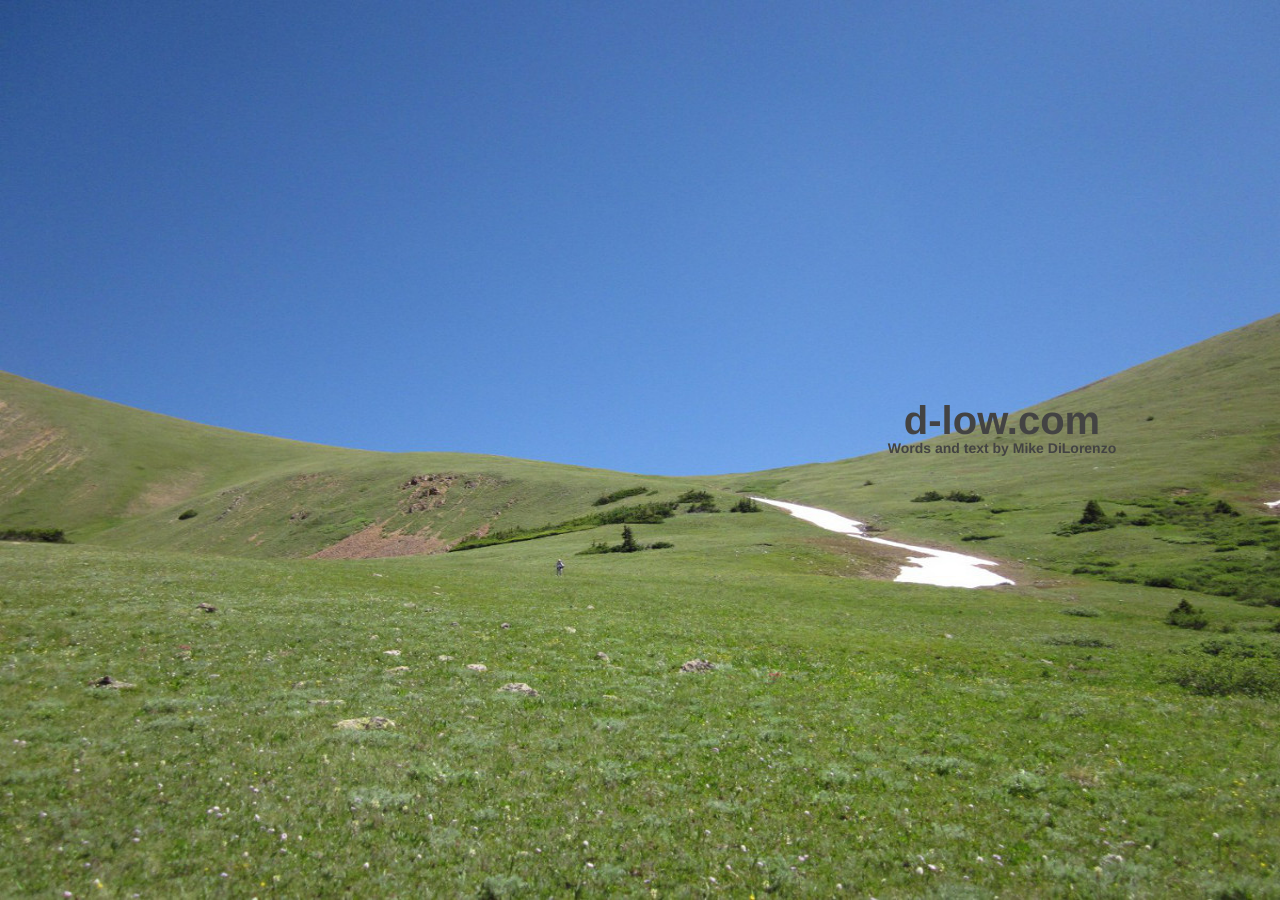
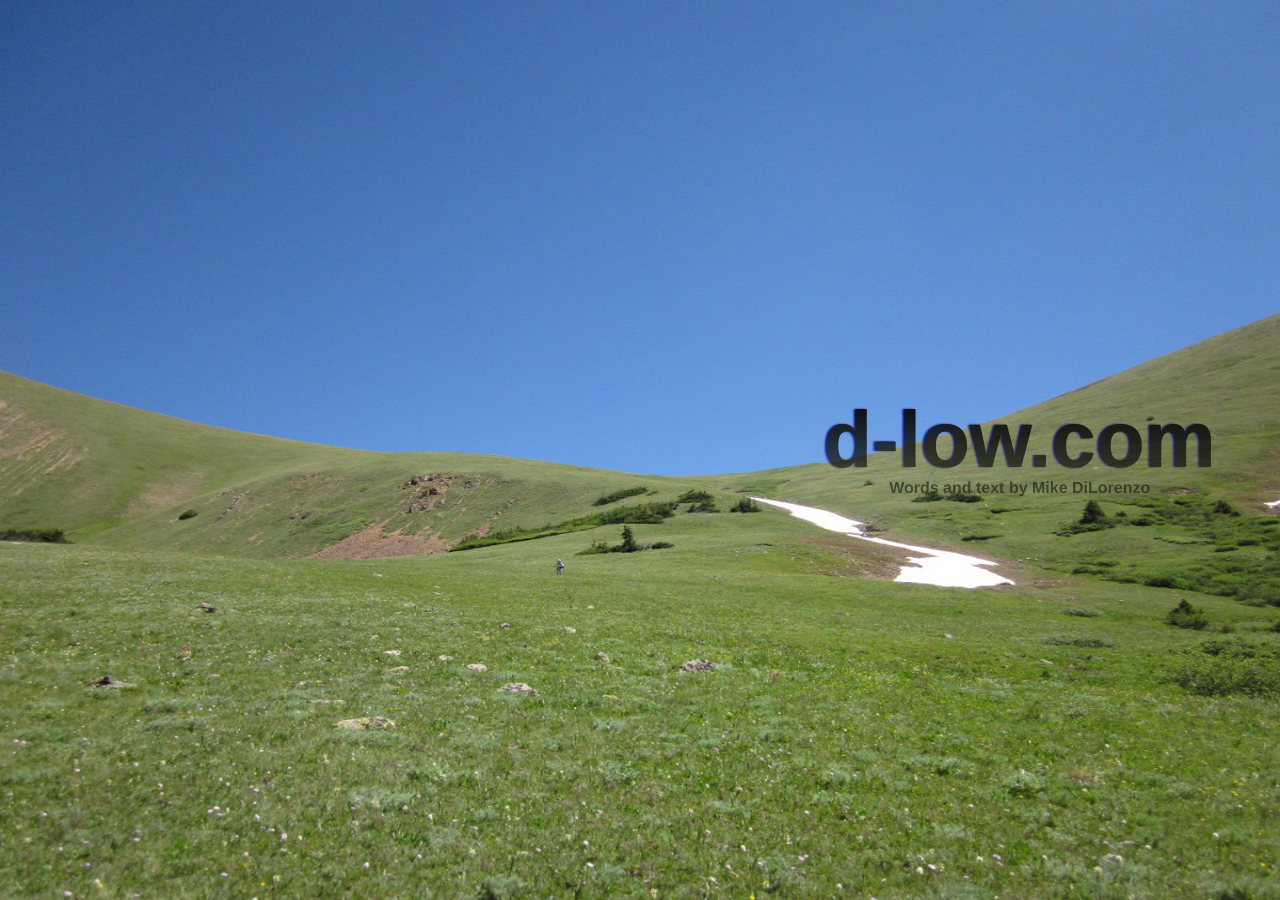
Before and after one commit to d-low/home-page-protos, a plain HTML site: page index.html in a window 1280 px wide. Shown: the top 900 px of the page. Drawn offline with nearby package versions, Linux system fonts and the light colour scheme; a web font is replaced by a local one.

Commit message:
1) Added new logo to intro container using custom font and overlay to create gradient on text. 2) Change the color of the new logo image as it is scrolled out of view.

```diff
--- a/scripts/home.js
+++ b/scripts/home.js
@@ -1,4 +1,10 @@
+/**
+ * @description This class provides the client side behavior/effects for the home
+ * page of www.d-low.com.
+ */
+
 var Home_Class = function() {
+	this.$introContainer = null;
 	this.$introHeader = null;
 	this.$navContainer = null;
 	this.$navImages = null;
@@ -11,6 +17,7 @@ Home_Class.prototype.init = function() {
 	//
 
 	this.$introContainer = $("#intro-container");
+	this.$introHeader = $("#intro-header");
 	this.$navContainer = $("#nav-container");
 	this.$navImages = this.$navContainer.find(".nav-image");
 
@@ -18,9 +25,7 @@ Home_Class.prototype.init = function() {
 	// Apply behavior
 	//
 
-	var that = this;
-
-	$(window).scroll(function(e) { that.window_scroll(e); });
+	$(window).scroll($.proxy(this.window_scroll, this));
 
 	//
 	// Add a custom jQuery wait() method for more expressive setTimeout() code.
@@ -44,16 +49,46 @@ Home_Class.prototype.window_scroll = function(e) {
 };
 
 /**
- * @description Upon scrolling keep the background position of the intro-container the
- * same so that the intro-container content scrolls away but the image stays the same.
+ * @description Upon scrolling update the background position of the intro-container so
+ * that its contents scroll away faster than the background image.
  */
 
 Home_Class.prototype.introContainer_scroll = function(e) {
 
-	var yPos = -($(window).scrollTop() / 10);
+	var windowHeight = $(window).height();
+	var scrollTop = $(window).scrollTop();
+	var introContainerHeight = this.$introContainer.height();
+
+	//
+	// Just return if we've scrolled past the intro container
+	//
+
+	if (scrollTop > introContainerHeight) {
+		return;
+	}
+
+	//
+	// Update the position of the the intro container background image.
+	//
+
+	var yPos = -(scrollTop / 10);
 	var coords = '50% '+ yPos + 'px';
 
 	this.$introContainer.css({"background-position": coords });
+
+	//
+	// Change the rgb color of the intro header element depending on how far we've
+	// scrolled up in the page.  We toggle it from rgb(10,10,10) to rgb(256, 256, 256).
+	// Note that we chose to change te color manually rather than use CSS3 transitions
+	// to do so because we want specific control of what color is displayed.
+	//
+
+	var introContainerHeight = this.$introContainer.height();
+	var elHeight = windowHeight > introContainerHeight ? windowHeight : introContainerHeight;
+	var color = parseInt(10 + (246 * scrollTop / elHeight));
+	color = color > 256 ? 256 : color;
+
+	this.$introHeader.css("color", "rgb(" + color + ", " + color + ", " + color + ")");
 };
 
 /**
--- a/styles/style.css
+++ b/styles/style.css
@@ -1,3 +1,5 @@
+@import url(http://fonts.googleapis.com/css?family=Denk+One);
+
 body {
 	background-color: #eeeeee;
 }
@@ -15,24 +17,26 @@ body {
 }
 
 #intro-header {
-	color: #434343;
-	font-family: Helvetica;
+	color: rgb(10, 10, 10);
+	font-family: 'Denk One', Helvetica, sans-serif;
+	font-weight: bold;
 	position: absolute;
-	right: 10%;
+	right: 5%;
 	text-align: center;
 	top: 400px;
-	width: 300px;
+	-webkit-mask-image: -webkit-gradient(linear, left top, left bottom, from(rgba(0,0,0,1)), to(rgba(0,0,0,0.5)));
 	z-index: 10;
 }
 
 #intro-header h1 {
-	font-size: 40px;
-	font-weight: bold;
+	font-size: 80px;
+	line-height: 80px;
+	text-shadow: -2px 0 2px #000066;
 }
 
 #intro-header small {
-	font-size: 14px;
-	font-weight: bold;
+	font-size: 16px;
+	line-height: 16px;
 }
 
 #nav-container {
@@ -46,6 +50,9 @@ body {
 	height: 171px;
 	position: absolute;
 	top: 50px;
+	-moz-transition: all 1s ease 0s;
+	-webkit-transition: all 1s ease 0s;
+	-o-transition: all 1s ease 0s;
 	transition: all 1s ease 0s;
 	width: 229px;
 	z-index: 10;
```
